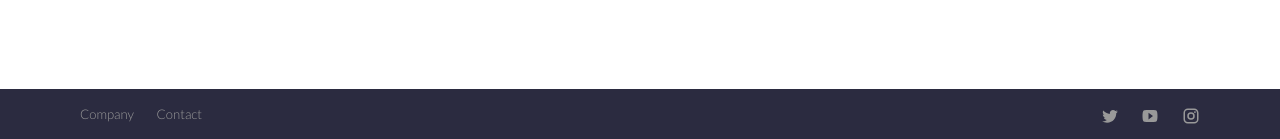
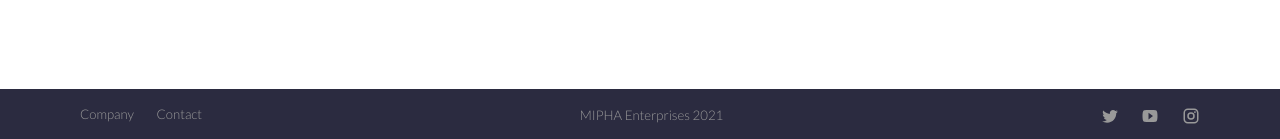
Before and after one commit to wonchul-lee/mipha-site, a Jekyll site: the page built from about.html, in a window 1280 px wide and 900 px high, scrolled down 2076 px. Shown: the part 758-897 px from the top of the window. Built offline with Jekyll 4.4.1, drawn with Linux system fonts in a browser that asks for light colours; nearby versions of some CDN libraries.

Commit message:
Added icons and copyright back?

```diff
--- a/_layouts/default.html
+++ b/_layouts/default.html
@@ -64,13 +64,13 @@
 						</li>
 					{% endfor %}
 				</ul>
-<!---
+
 				<p class="copyright">
-					<a href="https://cloudcannon.com/">
-						Template by CloudCannon
+					<a href="https://mipha.ca/">
+						MIPHA Enterprises 2021
 					</a>
 				</p>
--->
+
 			</div>
 		</footer>
 
--- a/about.html
+++ b/about.html
@@ -47,8 +47,14 @@
 				{% else %}
 					<li>
 						<div class="square-image" style="background-image: url({% include relative-src.html src=person.image_path %})"></div>
-						<div class="name"><a target="_blank" href="https://www.linkedin.com/in/{{ person.linkedin }}">{{ person.name }}</a></div>
+						<div class="name"><a href="{{ person.name }}">{{ person.name }}</a></div>
 						<div class="position">{{ person.position }}</div>
+						{% if person.LinkedIn != "" %}
+							<a target="_blank" href="https://www.linkedin.com/in/{% include relative-src.html src=person.LinkedIn %}" class="{{ link.social_icon | slugify }}-icon">
+								{% include social-icon.html icon=LinkedIn %}
+								{{ link.name }}
+							</a>
+						{% endif %}
 					</li>
 				{% endcase %}
 			{% endfor %}
```
Also changed, not shown: _staff_members/1-CEO.md (+1 -1 lines), _staff_members/2-CTO.md (+1 -1 lines), _staff_members/3-VP Eng.md (+1 -1 lines), _staff_members/_defaults.md (+1 -1 lines).
